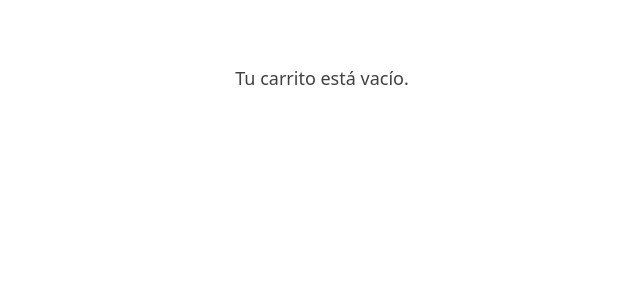
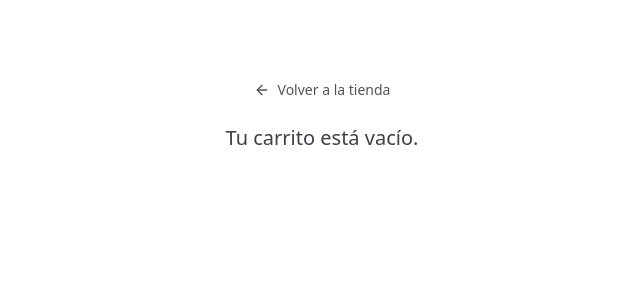
Before and after one commit to bastias1/projecto-barberia, a Next.js app: page /checkout in a window 1280 px wide. Shown: the top 300 px of the page, without its empty margins (318-958 px from the left). Built offline with nearby package versions, Linux system fonts and the light colour scheme.

Commit message:
Estilizacion
Boton de volver a la tienda y mejora de muestra en caso de carrito vacio

```diff
--- a/app/checkout/page.tsx
+++ b/app/checkout/page.tsx
@@ -1,7 +1,8 @@
 // app/tienda/checkout/page.tsx
 "use client";
-
 import Image from "next/image";
+import Link from "next/link";
+import { ArrowLeft, ShoppingCart, Star, Droplets, Scissors } from "lucide-react";
 import { useCartStore } from "../../lib/cart-store";
 import { Button } from "@/components/ui/button";
 import { Card, CardContent } from "@/components/ui/card";
@@ -15,18 +16,35 @@ export default function CheckoutPage() {
 
   if (cart.length === 0)
     return (
-      <p className="p-16 text-center text-lg text-zinc-700 dark:text-zinc-300">
-        Tu carrito está vacío.
-      </p>
+      <div className="flex flex-col items-center justify-center py-20 px-4 text-center">
+        <Link
+          href="/tienda"
+          className="inline-flex items-center gap-2 text-sm font-medium text-zinc-600 hover:text-zinc-800 dark:text-zinc-400 dark:hover:text-zinc-200 transition-colors mb-6"
+        >
+          <ArrowLeft className="h-4 w-4" />
+          <span>Volver a la tienda</span>
+        </Link>
+
+        <p className="text-lg sm:text-xl text-zinc-700 dark:text-zinc-300">
+          Tu carrito está vacío.
+        </p>
+      </div>
     );
 
   return (
     <div className="min-h-screen bg-gradient-to-br from-zinc-50 via-zinc-100 to-zinc-200 dark:from-zinc-950 dark:via-zinc-900 dark:to-black p-4 py-10">
       <main className="mx-auto w-full max-w-4xl">
+          <Link
+            href="/tienda"
+            className="inline-flex items-center gap-2 text-sm text-zinc-500 hover:text-zinc-700 dark:text-zinc-300 dark:hover:text-zinc-100 transition-colors mb-4"
+          >
+            <ArrowLeft className="h-4 w-4" />
+            <span>Volver a la tienda</span>
+          </Link>
+        <br></br>
         <h1 className="mb-8 text-3xl font-bold text-zinc-900 dark:text-zinc-100">
           Checkout
         </h1>
-
         <div className="space-y-6">
           {cart.map((item) => (
             <Card
```
